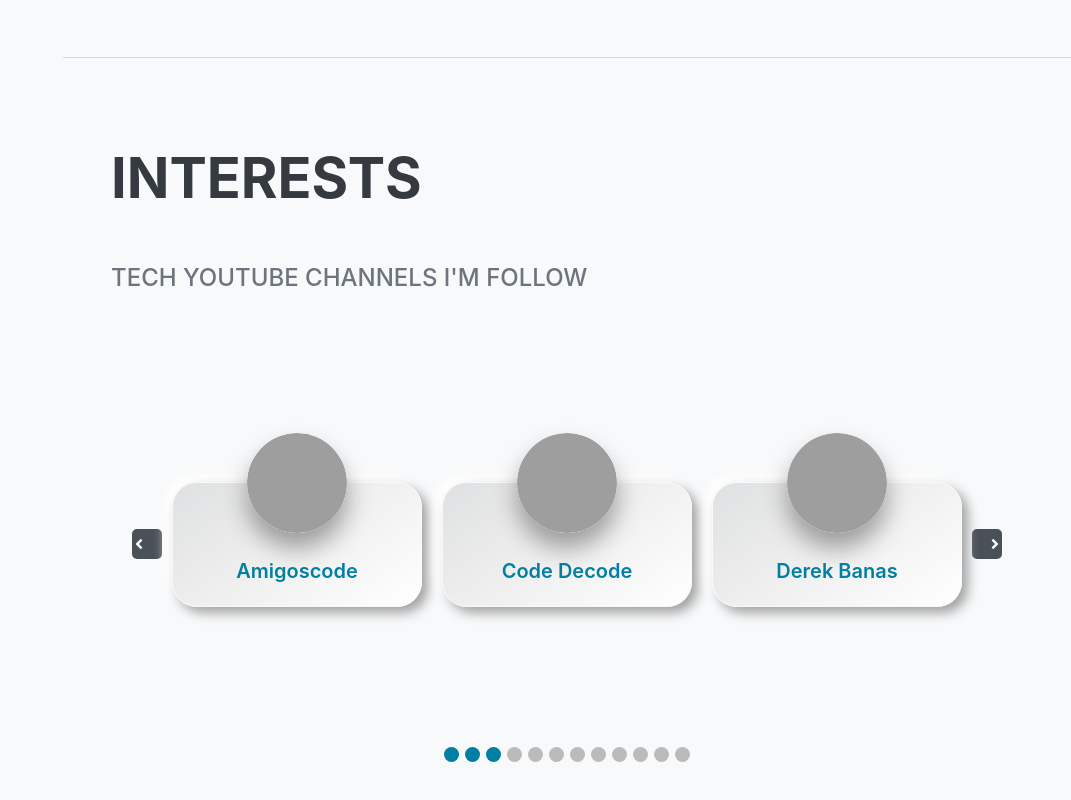
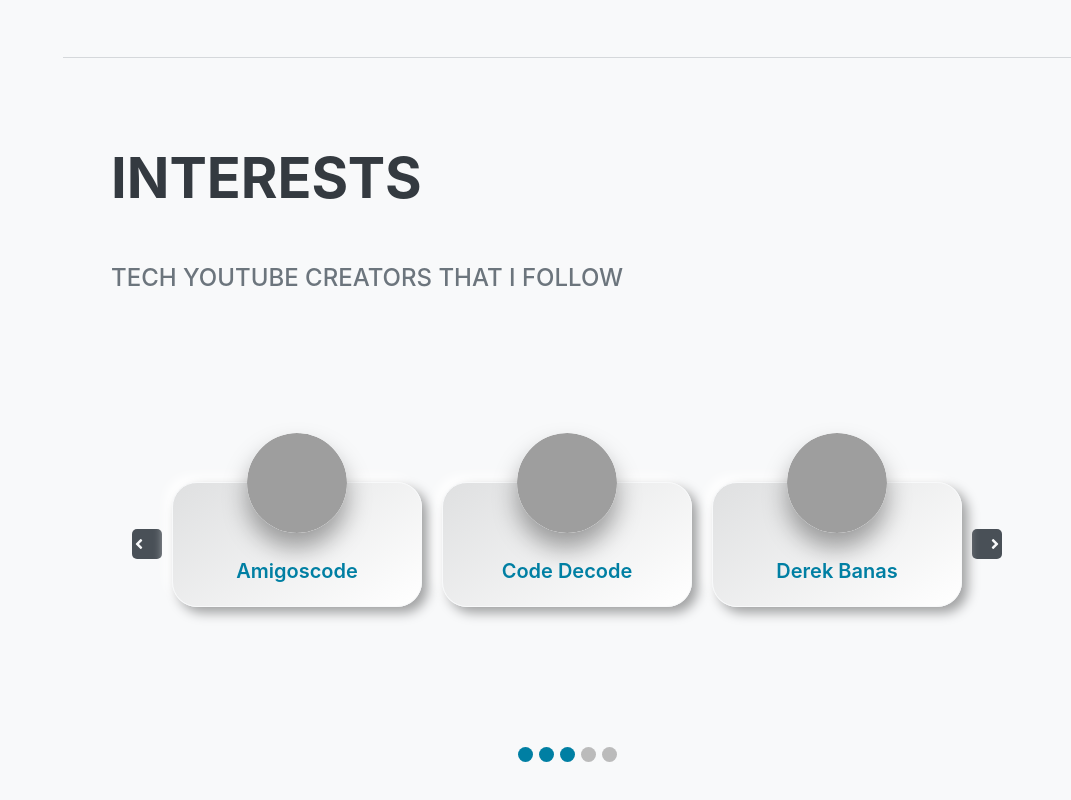
Before and after one commit to cpriestley/cpriestley.github.io, a plain HTML site: page index.html in a window 1280 px wide. Shown: the part 3228-4028 px from the top of the page, without its empty margins (209-1280 px from the left). Drawn offline with nearby package versions, Linux system fonts and the light colour scheme; grey boxes are pictures that could not be loaded; a web font is replaced by a local one.

Commit message:
reduce number of youtube channels

```diff
--- a/index.html
+++ b/index.html
@@ -181,8 +181,7 @@
             <section class="resume-section" id="interests">
                 <div class="resume-section-content">
                     <h2 class="mb-5">Interests</h2>
-                    <div class="subheading mb-5">Tech Youtube Channels I'm Follow</div>
-
+                    <div class="subheading mb-5">Tech Youtube Creators that I Follow</div>
                     <div id="cardList" class="cardList">
 
                         <button id="previousCard" class="scrollBtn"><i class="fa me-3 my-sm-auto fa-angle-left" aria-hidden="true"></i></button>
--- a/js/scripts.js
+++ b/js/scripts.js
@@ -47,14 +47,7 @@ const channels = [new YoutubeChannel("Amigoscode", "https://www.youtube.com/c/am
                   new YoutubeChannel("Code Decode", "https://www.youtube.com/c/CodeDecode", "./assets/img/codedecode.jpg","64.6K", "173"),
                   new YoutubeChannel("Derek Banas", "https://www.youtube.com/c/derekbanas", "./assets/img/derekbanas.jpg", "1.19M", "1,222"),
                   new YoutubeChannel("Java Code Geeks", "https://www.youtube.com/channel/UCxoUc7Rar2q90Gu0nT2ffuQ", "./assets/img/javacodegeeks.jpg", "16.7K", "107"),
-                  new YoutubeChannel("Leila Gharani", "https://www.youtube.com/c/LeilaGharani", "./assets/img/leilagharani.jpg", "1.82M", "454"),
-                  new YoutubeChannel("MIT OpenCourseWare", "https://www.youtube.com/c/mitocw", "./assets/img/mitopencourseware.jpg", "4.02M", "6,788"),
-                  new YoutubeChannel("NeetCode", "https://www.youtube.com/c/NeetCode", "./assets/img/neetcode.jpg", "196K", "326"),
-                  new YoutubeChannel("Programming with Mosh", "https://www.youtube.com/c/programmingwithmosh", "./assets/img/mosh.jpg", "2.66M", "170"),
-                  new YoutubeChannel("Selenium Express", "https://www.youtube.com/c/SeleniumExpress", "./assets/img/selenium.jpg", "72K", "152"),
-                  new YoutubeChannel("SpringDeveloper", "https://www.youtube.com/user/SpringSourceDev", "./assets/img/springdeveloper.jpg", "175K",   "1,109"),
-                  new YoutubeChannel("TechWorld with Nana", "https://www.youtube.com/c/TechWorldwithNana", "./assets/img/nana.jpg", "588K", "97"),
-                  new YoutubeChannel("freeCodeCamp.org","https://www.youtube.com/c/Freecodecamp", "./assets/img/freecodecamp.jpg", "6.02M", "1,332")];
+                  new YoutubeChannel("Leila Gharani", "https://www.youtube.com/c/LeilaGharani", "./assets/img/leilagharani.jpg", "1.82M", "454")];
 
 function createDot(isActive) {
     let li = document.createElement("li");
```
